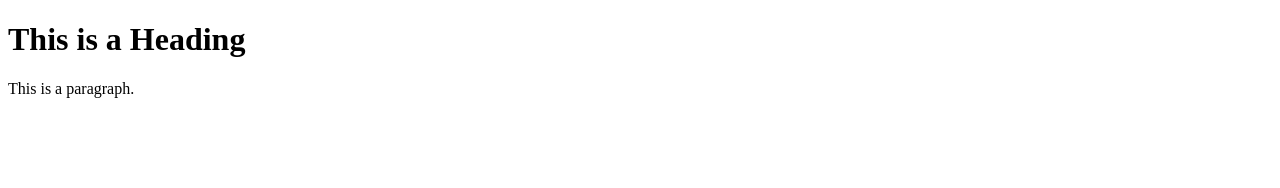
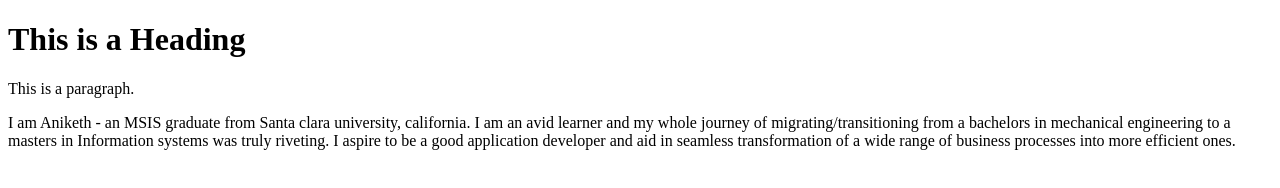
Before and after one commit to anikeths/anikeths.github.io, a plain HTML site: page index.html in a window 1280 px wide. Drawn offline with Linux system fonts and the light colour scheme.

Commit message:
Update index.html

```diff
--- a/index.html
+++ b/index.html
@@ -46,6 +46,12 @@
 
 <h1>This is a Heading</h1>
 <p>This is a paragraph.</p>
+<p>I am Aniketh - an MSIS graduate from Santa clara university, california.
+
+    I am an avid learner and my whole journey of migrating/transitioning from a bachelors in mechanical engineering to a masters in Information systems was truly riveting.
+
+    I aspire to be a good application developer and aid in seamless transformation of  a wide range of business processes into more efficient ones.
+
 
 </body>
 </html>
```
